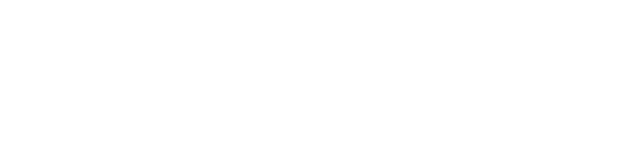
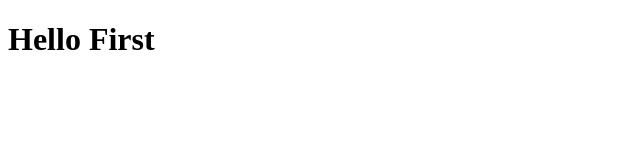
Before and after one commit to abdullahijamac/first-repo, a plain HTML site: page index.html in a window 1280 px wide. Shown: the whole page, without its empty margins (0-640 px from the left). Drawn offline with Linux system fonts and the light colour scheme.

Commit message:
Added a h1

```diff
--- a/index.html
+++ b/index.html
@@ -7,6 +7,6 @@
     <title>First Repo</title>
 </head>
 <body>
-
+    <h1>Hello First</h1>
 </body>
 </html>
```
